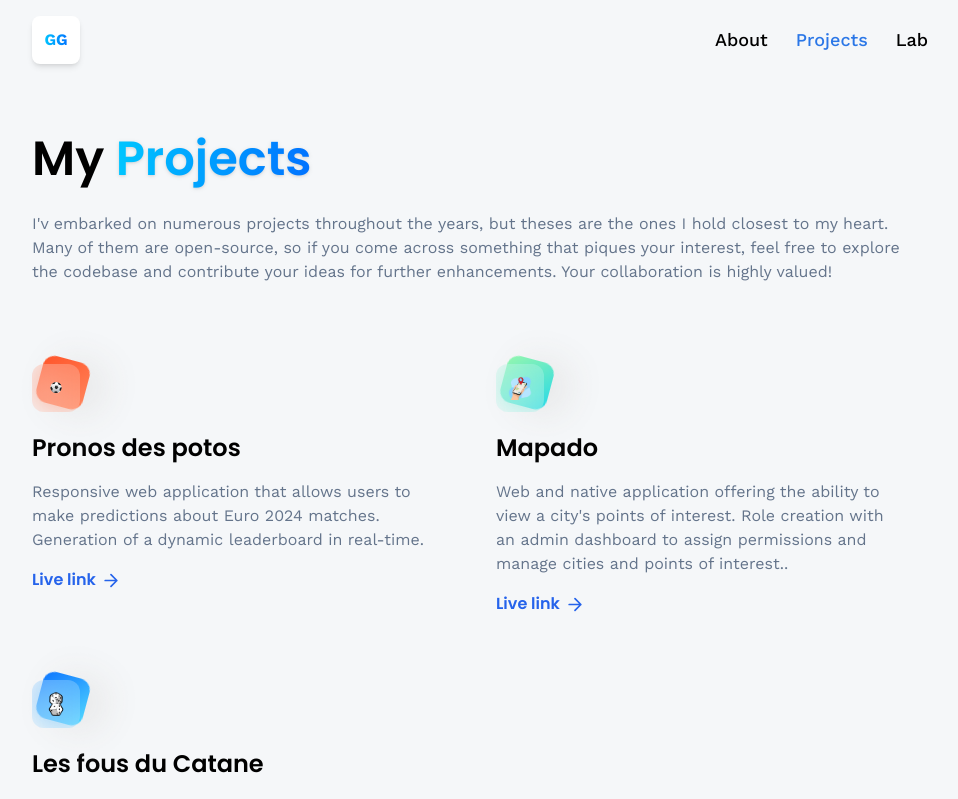
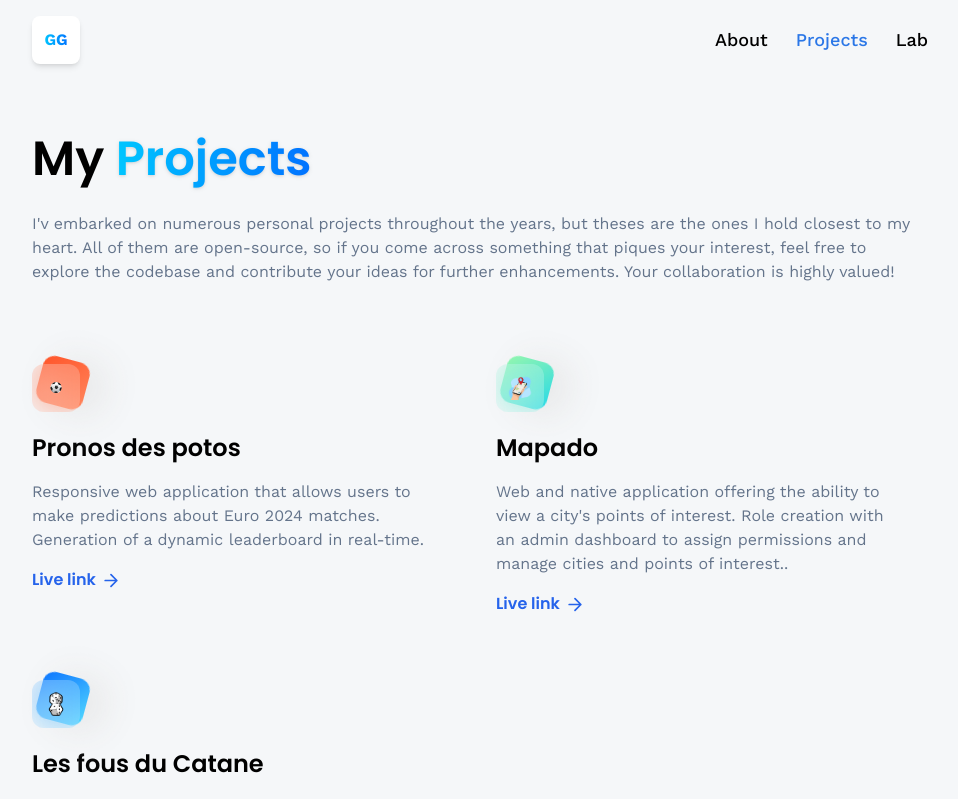
Before and after one commit to GrischK/3d-portfolio, a React (Vite) app: page /projects in a window 1280 px wide. Shown: the top 799 px of the page, without its empty margins (160-1118 px from the left). Built offline with nearby package versions, Linux system fonts and the light colour scheme; no server answers.

Commit message:
💬 Change Project text

```diff
--- a/src/pages/Projects.jsx
+++ b/src/pages/Projects.jsx
@@ -12,8 +12,8 @@ const Projects = () => {
       </h1>
       <div>
         <p className="mt-5 flex flex-col gap-3 text-slate-500">
-          I'v embarked on numerous projects throughout the years, but theses are the ones I hold
-          closest to my heart. Many of them are open-source, so if you come across something that
+          I'v embarked on numerous personal projects throughout the years, but theses are the ones I hold
+          closest to my heart. All of them are open-source, so if you come across something that
           piques your interest, feel free to explore the codebase and contribute your ideas for
           further enhancements. Your collaboration is highly valued!
         </p>
```
